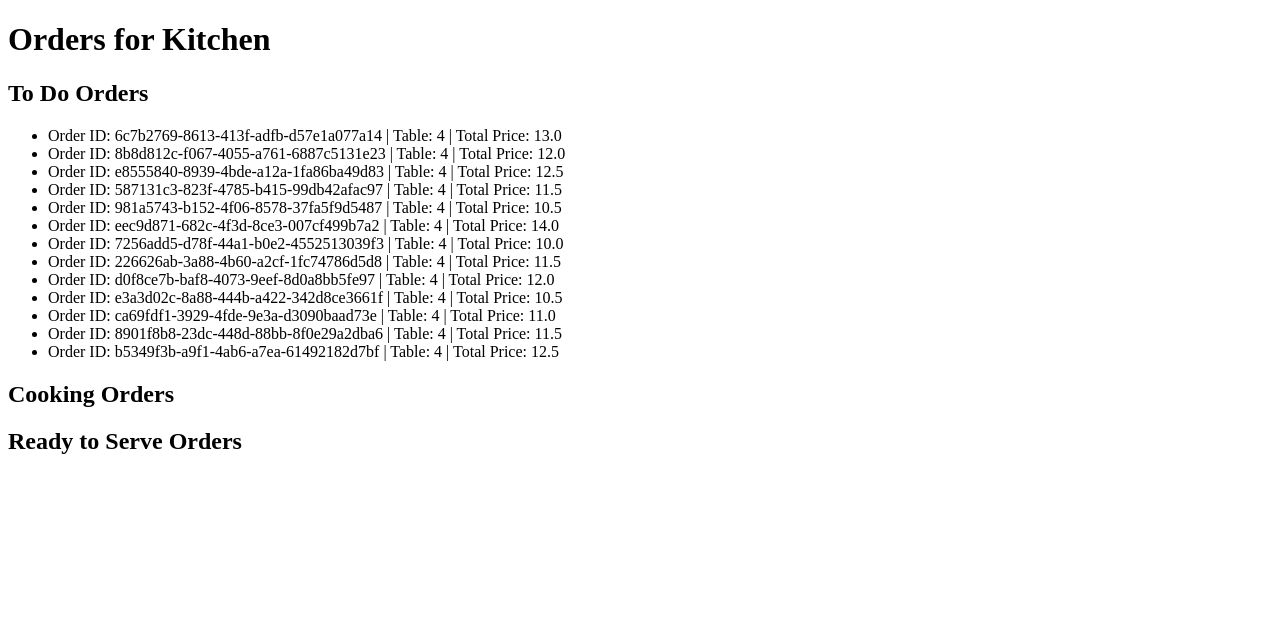
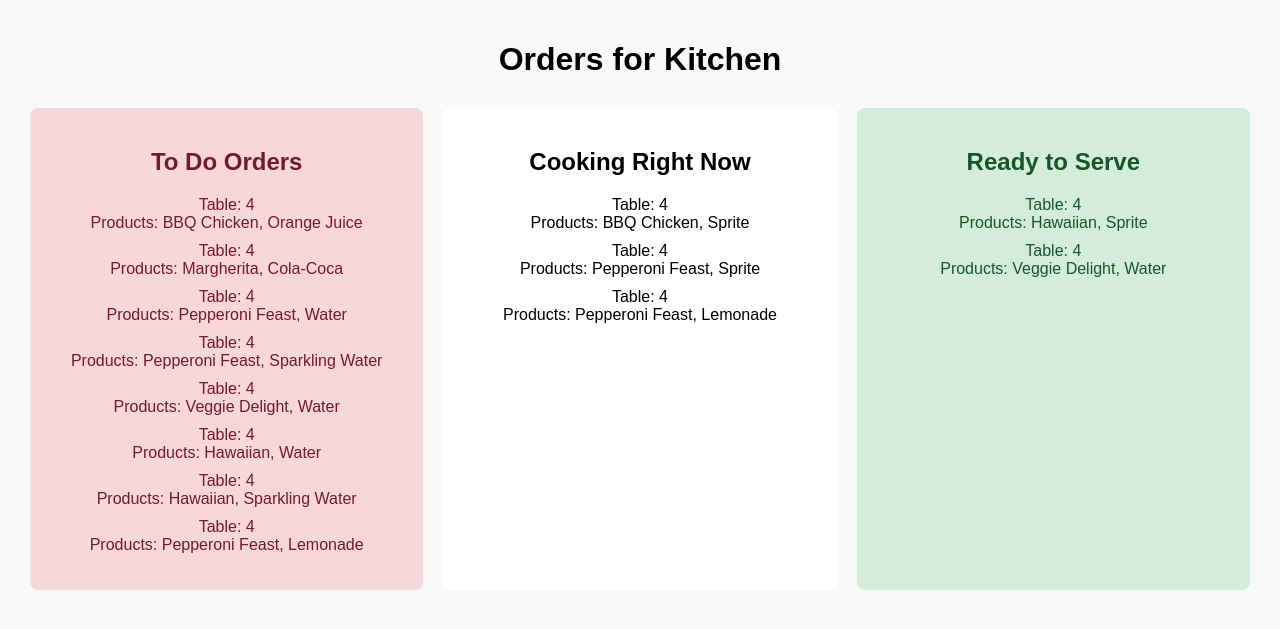
Before and after one commit to ChrisY60/Doughminators, a Flask app: page /getOrdersForKitchen in a window 1280 px wide. Shown: the top 629 px of the page. Run offline with Flask 3, Linux system fonts and the light colour scheme.

Commit message:
Improved the frontend for the kitchen

```diff
--- a/WebApp/data/currentOrders.json
+++ b/WebApp/data/currentOrders.json
@@ -44,7 +44,7 @@
             }
         ],
         "totalPrice": 13.0,
-        "status": "TO DO"
+        "status": "COOKING"
     },
     {
         "id": "8b8d812c-f067-4055-a761-6887c5131e23",
@@ -81,7 +81,7 @@
             }
         ],
         "totalPrice": 12.0,
-        "status": "TO DO"
+        "status": "COOKING"
     },
     {
         "id": "e8555840-8939-4bde-a12a-1fa86ba49d83",
@@ -118,7 +118,7 @@
             }
         ],
         "totalPrice": 12.5,
-        "status": "TO DO"
+        "status": "COOKING"
     },
     {
         "id": "587131c3-823f-4785-b415-99db42afac97",
@@ -160,7 +160,7 @@
             }
         ],
         "totalPrice": 11.5,
-        "status": "TO DO"
+        "status": "READY FOR SERVING"
     },
     {
         "id": "981a5743-b152-4f06-8578-37fa5f9d5487",
@@ -212,7 +212,7 @@
             }
         ],
         "totalPrice": 10.5,
-        "status": "TO DO"
+        "status": "READY FOR SERVING"
     },
     {
         "id": "eec9d871-682c-4f3d-8ce3-007cf499b7a2",
--- a/WebApp/templates/kitchen.html
+++ b/WebApp/templates/kitchen.html
@@ -4,29 +4,97 @@
     <meta charset="UTF-8">
     <meta name="viewport" content="width=device-width, initial-scale=1.0">
     <title>Kitchen Orders</title>
+    <style>
+        body {
+            font-family: Arial, sans-serif;
+            margin: 0;
+            padding: 20px;
+            background-color: #f8f9fa; /* Light background color for contrast */
+        }
+
+        h1 {
+            text-align: center;
+            margin-bottom: 30px;
+        }
+
+        .container {
+            display: flex;
+            justify-content: space-between;
+        }
+
+        .column {
+            flex: 1; /* Make each column take equal space */
+            margin: 0 10px; /* Add space between columns */
+            padding: 20px;
+            border-radius: 8px; /* Rounded corners for aesthetics */
+        }
+
+        .to-do {
+            background-color: #f8d7da; /* Light red background */
+            color: #721c24; /* Darker red text */
+        }
+
+        .cooking {
+            background-color: #ffffff; /* White background */
+            color: #000; /* Black text */
+        }
+
+        .ready-to-serve {
+            background-color: #d4edda; /* Light green background */
+            color: #155724; /* Darker green text */
+        }
+
+        h2 {
+            text-align: center;
+        }
+
+        ul {
+            list-style-type: none; /* Remove bullet points */
+            padding: 0; /* Remove padding */
+        }
+
+        li {
+            margin: 10px 0; /* Space between list items */
+            text-align: center; /* Center align list items */
+        }
+    </style>
 </head>
 <body>
     <h1>Orders for Kitchen</h1>
 
+    <div class="container">
+        <div class="column to-do">
             <h2>To Do Orders</h2>
             <ul>
                 {% for order in to_do_orders %}
-            <li>Order ID: {{ order.id }} | Table: {{ order.table }} | Total Price: {{ order.totalPrice }}</li>
+                    <li>Table: {{ order.table }}<br>
+                        Products: {% for product in order.products %}{{ product.name }}{% if not loop.last %}, {% endif %}{% endfor %}
+                    </li>
                 {% endfor %}
             </ul>
+        </div>
 
-    <h2>Cooking Orders</h2>
+        <div class="column cooking">
+            <h2>Cooking Right Now</h2>
             <ul>
                 {% for order in cooking_orders %}
-            <li>Order ID: {{ order.id }} | Table: {{ order.table }} | Total Price: {{ order.totalPrice }}</li>
+                    <li>Table: {{ order.table }}<br>
+                        Products: {% for product in order.products %}{{ product.name }}{% if not loop.last %}, {% endif %}{% endfor %}
+                    </li>
                 {% endfor %}
             </ul>
+        </div>
 
-    <h2>Ready to Serve Orders</h2>
+        <div class="column ready-to-serve">
+            <h2>Ready to Serve</h2>
             <ul>
                 {% for order in ready_to_serve_orders %}
-            <li>Order ID: {{ order.id }} | Table: {{ order.table }} | Total Price: {{ order.totalPrice }}</li>
+                    <li>Table: {{ order.table }}<br>
+                        Products: {% for product in order.products %}{{ product.name }}{% if not loop.last %}, {% endif %}{% endfor %}
+                    </li>
                 {% endfor %}
             </ul>
+        </div>
+    </div>
 </body>
 </html>
```
Lines whose indentation alone changed are shown as unchanged.
